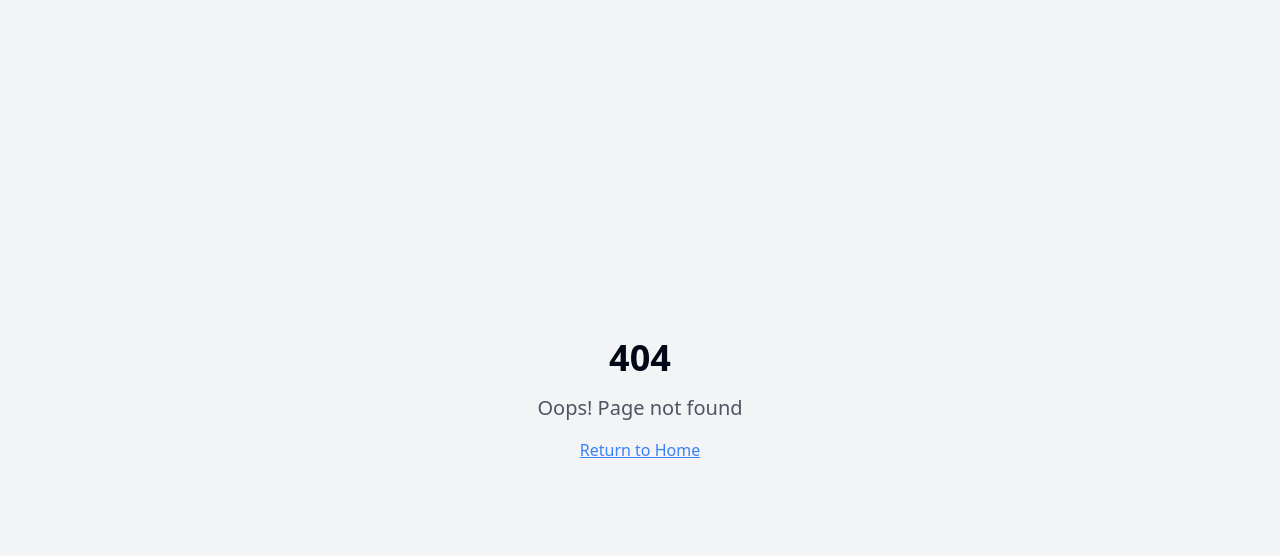
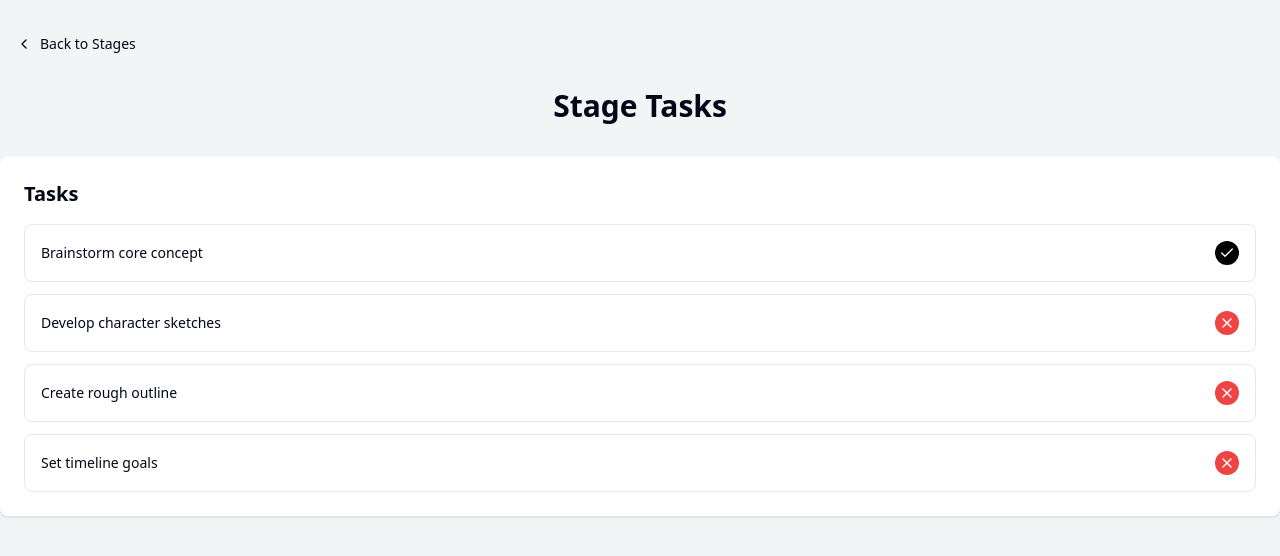
Before and after one commit to shateers/writing-tracker, a React (Vite) app: page /books/1/stages/1/tasks in a window 1280 px wide. Before the commit this address had no page. Shown: the top 556 px of the page. Built offline with nearby package versions, Linux system fonts and the light colour scheme.

Commit message:
Refactor: Implement page navigation and editing
Implement page navigation between book list, stages, and individual stage pages. Add functionality to go back to previous pages and edit button text.

```diff
--- a/src/App.tsx
+++ b/src/App.tsx
@@ -1,9 +1,12 @@
+
 import { Toaster } from "@/components/ui/toaster";
 import { Toaster as Sonner } from "@/components/ui/sonner";
 import { TooltipProvider } from "@/components/ui/tooltip";
 import { QueryClient, QueryClientProvider } from "@tanstack/react-query";
-import { BrowserRouter, Routes, Route } from "react-router-dom";
-import Index from "./pages/Index";
+import { BrowserRouter, Routes, Route, Navigate } from "react-router-dom";
+import Books from "./pages/Books";
+import Stages from "./pages/Stages";
+import Tasks from "./pages/Tasks";
 import NotFound from "./pages/NotFound";
 
 const queryClient = new QueryClient();
@@ -15,8 +18,10 @@ const App = () => (
       <Sonner />
       <BrowserRouter>
         <Routes>
-          <Route path="/" element={<Index />} />
-          {/* ADD ALL CUSTOM ROUTES ABOVE THE CATCH-ALL "*" ROUTE */}
+          <Route path="/" element={<Navigate to="/books" replace />} />
+          <Route path="/books" element={<Books />} />
+          <Route path="/books/:bookId/stages" element={<Stages />} />
+          <Route path="/books/:bookId/stages/:stageId/tasks" element={<Tasks />} />
           <Route path="*" element={<NotFound />} />
         </Routes>
       </BrowserRouter>
--- /dev/null
+++ b/src/pages/Books.tsx
@@ -0,0 +1,38 @@
+
+import React from 'react';
+import { useNavigate } from 'react-router-dom';
+import BookGrid from '../components/BookGrid';
+
+const Books = () => {
+  const navigate = useNavigate();
+  const books = [
+    { id: 1, title: "Book 1" },
+    { id: 2, title: "Book 2" },
+    { id: 3, title: "Book 3" },
+    { id: 4, title: "Book 4" },
+    { id: 5, title: "Book 5" },
+  ];
+
+  const handleBookSelect = (bookId: number) => {
+    navigate(`/books/${bookId}/stages`);
+  };
+
+  const handleCreateNew = () => {
+    console.log("Create new book clicked");
+  };
+
+  return (
+    <div className="min-h-screen bg-gray-100">
+      <div className="max-w-7xl mx-auto py-6">
+        <h1 className="text-3xl font-bold text-center mb-8">Book Writing Tracker</h1>
+        <BookGrid
+          books={books}
+          onBookSelect={handleBookSelect}
+          onCreateNew={handleCreateNew}
+        />
+      </div>
+    </div>
+  );
+};
+
+export default Books;
--- a/src/pages/Index.tsx
+++ /dev/null
@@ -1,89 +0,0 @@
-
-import React, { useState } from 'react';
-import BookGrid from '../components/BookGrid';
-import StageList from '../components/StageList';
-import TaskList from '../components/TaskList';
-
-const Index = () => {
-  const [selectedBookId, setSelectedBookId] = useState<number | null>(null);
-  const [selectedStageId, setSelectedStageId] = useState<number | null>(null);
-
-  const books = [
-    { id: 1, title: "Book 1" },
-    { id: 2, title: "Book 2" },
-    { id: 3, title: "Book 3" },
-    { id: 4, title: "Book 4" },
-    { id: 5, title: "Book 5" },
-  ];
-
-  const stages = [
-    { id: 1, title: "Stage 1 (Idea)", isCompleted: true },
-    { id: 2, title: "Stage 2 (First Draft)", isCompleted: false },
-    { id: 3, title: "Stage 3 (Editing)", isCompleted: false },
-    { id: 4, title: "Stage 4 (Marketing)", isCompleted: false },
-  ];
-
-  const tasks = [
-    { id: 1, title: "Brainstorm core concept", isCompleted: true },
-    { id: 2, title: "Develop character sketches", isCompleted: false },
-    { id: 3, title: "Create rough outline", isCompleted: false },
-    { id: 4, title: "Set timeline goals", isCompleted: false },
-  ];
-
-  const handleBookSelect = (bookId: number) => {
-    setSelectedBookId(bookId);
-    setSelectedStageId(null);
-  };
-
-  const handleStageSelect = (stageId: number) => {
-    setSelectedStageId(stageId);
-  };
-
-  const handleCreateNew = () => {
-    // Implement book creation logic
-    console.log("Create new book clicked");
-  };
-
-  const handleTaskToggle = (taskId: number) => {
-    // Implement task toggle logic
-    console.log("Toggle task:", taskId);
-  };
-
-  return (
-    <div className="min-h-screen bg-gray-100">
-      <div className="max-w-7xl mx-auto py-6">
-        <h1 className="text-3xl font-bold text-center mb-8">Book Writing Tracker</h1>
-        <div className="grid grid-cols-1 md:grid-cols-3 gap-6">
-          <div className="bg-white rounded-lg shadow">
-            <BookGrid
-              books={books.map(book => ({
-                ...book,
-                isSelected: book.id === selectedBookId
-              }))}
-              onBookSelect={handleBookSelect}
-              onCreateNew={handleCreateNew}
-            />
-          </div>
-          {selectedBookId && (
-            <div className="bg-white rounded-lg shadow">
-              <StageList
-                stages={stages}
-                onStageSelect={handleStageSelect}
-              />
-            </div>
-          )}
-          {selectedStageId && (
-            <div className="bg-white rounded-lg shadow">
-              <TaskList
-                tasks={tasks}
-                onTaskToggle={handleTaskToggle}
-              />
-            </div>
-          )}
-        </div>
-      </div>
-    </div>
-  );
-};
-
-export default Index;
--- /dev/null
+++ b/src/pages/Stages.tsx
@@ -0,0 +1,45 @@
+
+import React from 'react';
+import { useNavigate, useParams } from 'react-router-dom';
+import { ChevronLeft } from 'lucide-react';
+import StageList from '../components/StageList';
+import { Button } from '@/components/ui/button';
+
+const Stages = () => {
+  const navigate = useNavigate();
+  const { bookId } = useParams();
+
+  const stages = [
+    { id: 1, title: "Stage 1 (Idea)", isCompleted: true },
+    { id: 2, title: "Stage 2 (First Draft)", isCompleted: false },
+    { id: 3, title: "Stage 3 (Editing)", isCompleted: false },
+    { id: 4, title: "Stage 4 (Marketing)", isCompleted: false },
+  ];
+
+  const handleStageSelect = (stageId: number) => {
+    navigate(`/books/${bookId}/stages/${stageId}/tasks`);
+  };
+
+  return (
+    <div className="min-h-screen bg-gray-100">
+      <div className="max-w-7xl mx-auto py-6">
+        <div className="mb-6">
+          <Button
+            variant="ghost"
+            onClick={() => navigate('/')}
+            className="gap-2"
+          >
+            <ChevronLeft className="h-4 w-4" />
+            Back to Books
+          </Button>
+        </div>
+        <h1 className="text-3xl font-bold text-center mb-8">Book Stages</h1>
+        <div className="bg-white rounded-lg shadow">
+          <StageList stages={stages} onStageSelect={handleStageSelect} />
+        </div>
+      </div>
+    </div>
+  );
+};
+
+export default Stages;
--- /dev/null
+++ b/src/pages/Tasks.tsx
@@ -0,0 +1,45 @@
+
+import React from 'react';
+import { useNavigate, useParams } from 'react-router-dom';
+import { ChevronLeft } from 'lucide-react';
+import TaskList from '../components/TaskList';
+import { Button } from '@/components/ui/button';
+
+const Tasks = () => {
+  const navigate = useNavigate();
+  const { bookId, stageId } = useParams();
+
+  const tasks = [
+    { id: 1, title: "Brainstorm core concept", isCompleted: true },
+    { id: 2, title: "Develop character sketches", isCompleted: false },
+    { id: 3, title: "Create rough outline", isCompleted: false },
+    { id: 4, title: "Set timeline goals", isCompleted: false },
+  ];
+
+  const handleTaskToggle = (taskId: number) => {
+    console.log("Toggle task:", taskId);
+  };
+
+  return (
+    <div className="min-h-screen bg-gray-100">
+      <div className="max-w-7xl mx-auto py-6">
+        <div className="mb-6">
+          <Button
+            variant="ghost"
+            onClick={() => navigate(`/books/${bookId}/stages`)}
+            className="gap-2"
+          >
+            <ChevronLeft className="h-4 w-4" />
+            Back to Stages
+          </Button>
+        </div>
+        <h1 className="text-3xl font-bold text-center mb-8">Stage Tasks</h1>
+        <div className="bg-white rounded-lg shadow">
+          <TaskList tasks={tasks} onTaskToggle={handleTaskToggle} />
+        </div>
+      </div>
+    </div>
+  );
+};
+
+export default Tasks;
```
